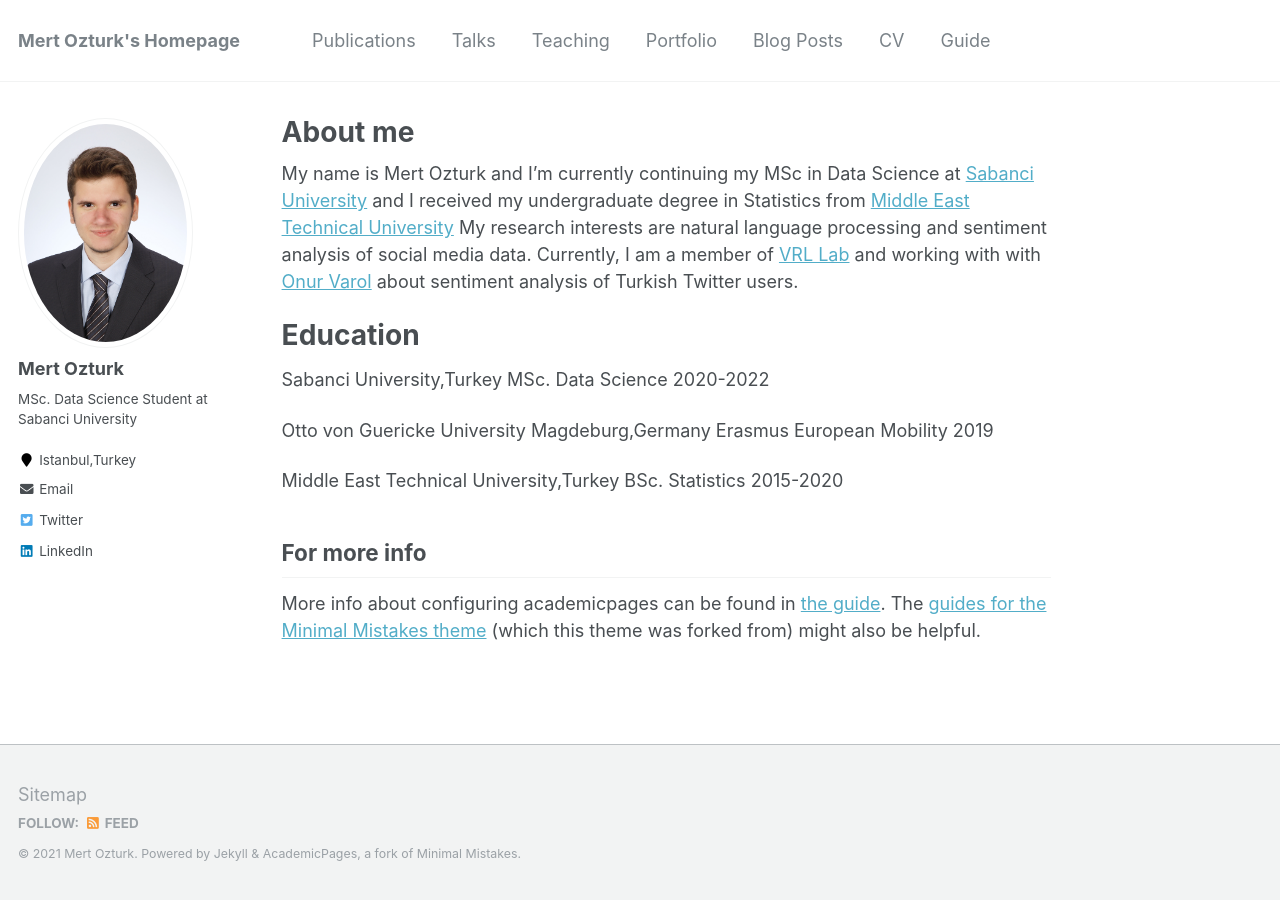
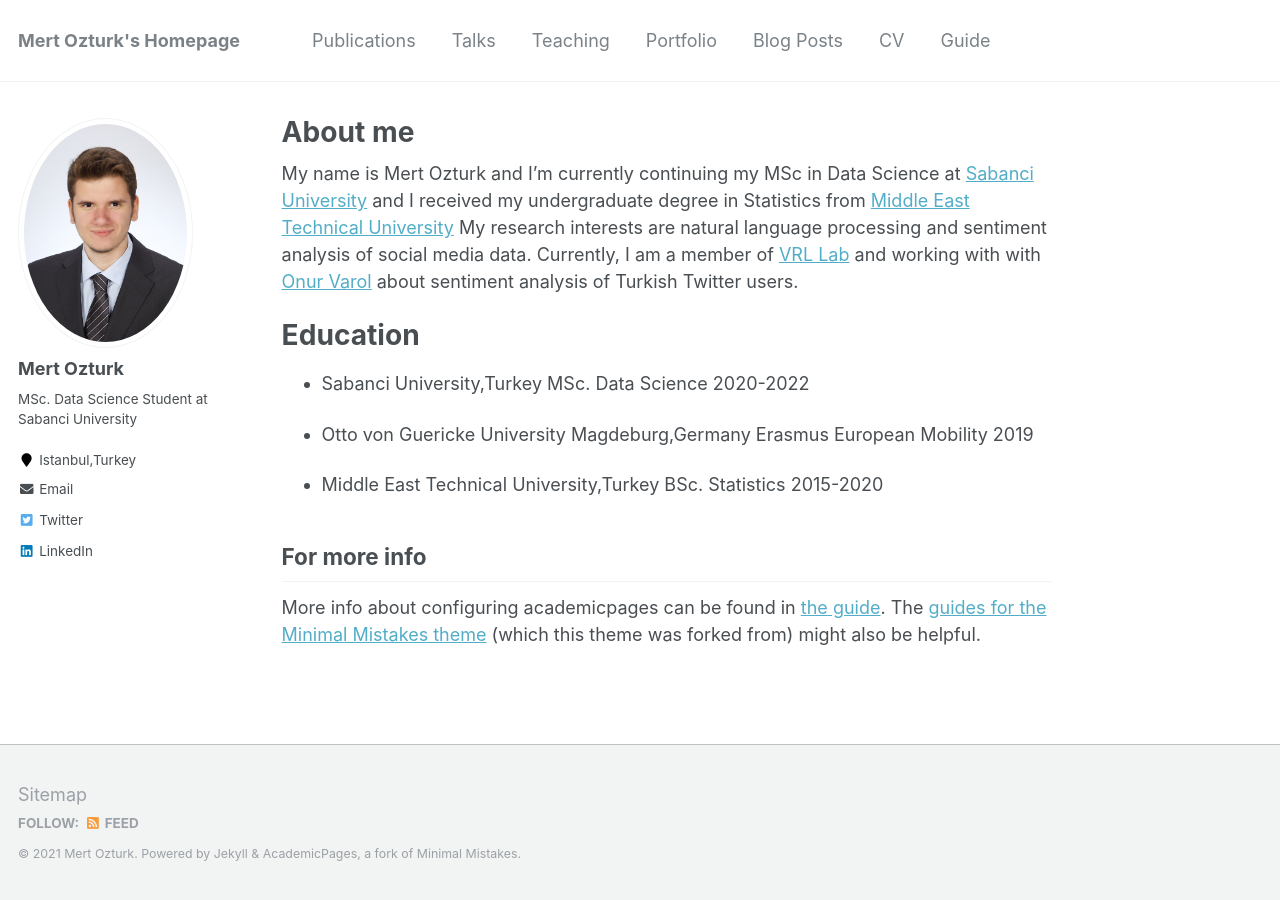
Before and after one commit to merttozturrk/merttozturrk.github.io, a Jekyll site: the page built from _pages/about.md, in a window 1280 px wide. Built offline with Jekyll 4.4.1, drawn with Linux system fonts in a browser that asks for light colours.

Commit message:
Education

```diff
--- a/_pages/about.md
+++ b/_pages/about.md
@@ -12,17 +12,17 @@ My name is Mert Ozturk and I'm currently continuing my MSc in Data Science at [S
 
 Education
 ======
-  Sabanci University,Turkey
-  MSc. Data Science
-  2020-2022
+  * Sabanci University,Turkey
+    MSc. Data Science
+    2020-2022
 
-  Otto von Guericke University Magdeburg,Germany
-  Erasmus European Mobility
-  2019
+  * Otto von Guericke University Magdeburg,Germany
+    Erasmus European Mobility
+    2019
 
-  Middle East Technical University,Turkey
-  BSc. Statistics
-  2015-2020
+  * Middle East Technical University,Turkey
+    BSc. Statistics
+    2015-2020
 
 For more info
 ------
```
